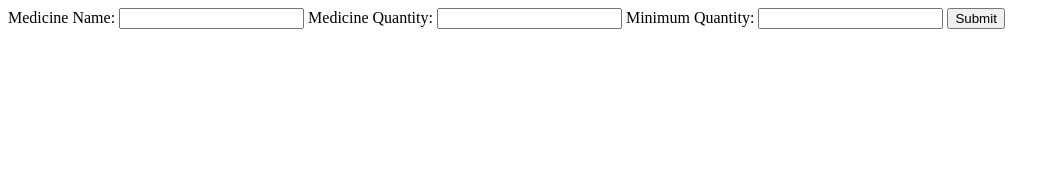
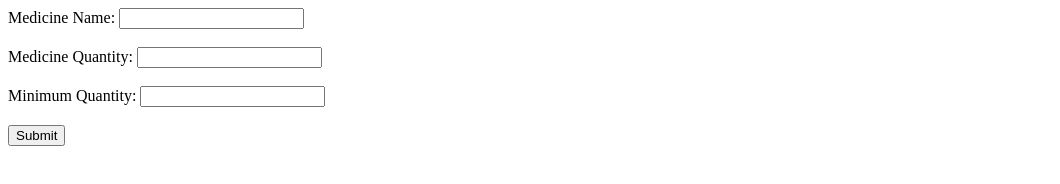
Before and after one commit to confumbit/medicine-tracker, a website: page public/edit-form.html in a window 1280 px wide. Shown: the whole page, without its empty margins (0-1060 px from the left). Drawn offline with Linux system fonts and the light colour scheme.

Commit message:
Change edit form style, add red buttons to edit page

```diff
--- a/public/edit-form.html
+++ b/public/edit-form.html
@@ -9,11 +9,11 @@
   <body>
     <form action="/edit-medicine" method="post" class="editform">
       <label for="name">Medicine Name:</label>
-      <input type="text" id="name" name="name" />
+      <input type="text" id="name" name="name" /><br /><br />
       <label for="quantity">Medicine Quantity:</label>
-      <input type="number" id="quantity" name="quantity" />
+      <input type="number" id="quantity" name="quantity" /><br /><br />
       <label for="min">Minimum Quantity:</label>
-      <input type="number" id="min" name="min" />
+      <input type="number" id="min" name="min" /><br /><br />
       <input type="submit" />
     </form>
   </body>
```
Also changed, not shown: public/edit.html (+5 -0 lines).
